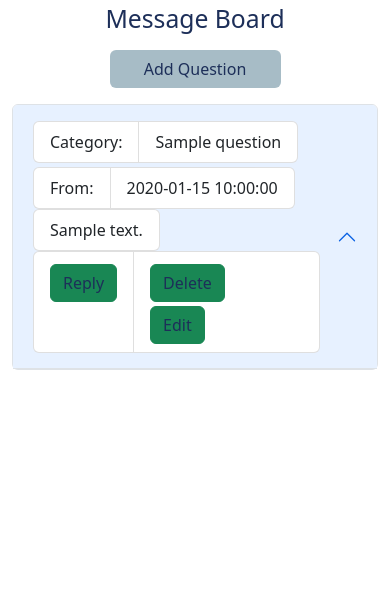
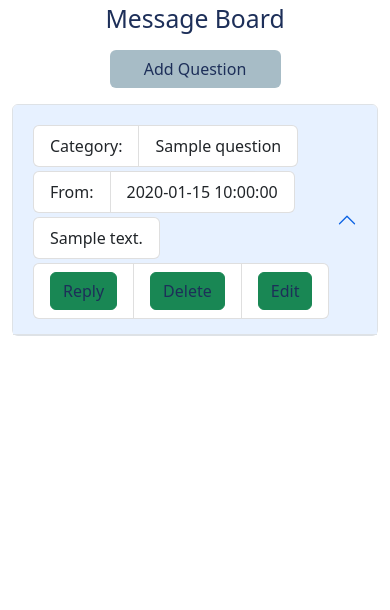
Before and after one commit to Ed-Whyatt/movie-lounge-ms-3, a Flask app: template movielounge/templates/message_board.html in a window 390 px wide. Shown: the part 67-677 px from the top of the page. Run offline with Flask 2, Linux system fonts and the light colour scheme; the template is opened without the code that fills it: most values are stand-ins (such as "Sample title", 1, 10 or a date in 2020).

Commit message:
Add boostrap col classes for small screen view

```diff
--- a/movielounge/templates/message_board.html
+++ b/movielounge/templates/message_board.html
@@ -14,6 +14,7 @@
 </div>
 
 <div class="row">
+    <!-- Messages questtions display for loop -->
     {% for question in questions %}
     <div class="col-12 col-md-10 offset-md-1">
 
@@ -27,9 +28,9 @@
 
                         <div class="row">
 
-                            <div class="col-12 col-xl-4">
+                            <div class="col-sm-12 col-md-6">
                                 <!-- Bootstrap list groupe for message details -->
-                                <ul class="list-group list-group-horizontal">
+                                <ul class="list-group list-group-horizontal mt-1">
                                     <li class="list-group-item">Category:</li>
                                     <li class="list-group-item"> {{ question.category_name }} </li>
 
@@ -41,9 +42,9 @@
                                 </ul>
                             </div>
 
-                            <div class="col-12 col-xl-4">
+                            <div class="col-sm-12 col-md-6">
                                 <!-- Bootstrap list groupe for message details -->
-                                <ul class="list-group list-group-horizontal">
+                                <ul class="list-group list-group-horizontal mt-1">
 
                                     <li class="list-group-item"> {{ question.question_description }}
                                     </li>
@@ -51,22 +52,23 @@
                                 </ul>
                             </div>
 
-                            <div class="col-12 col-xl-4">
+                            <div class="col-sm-12">
 
-                                <ul class="list-group list-group-horizontal">
+                                <ul class="list-group list-group-horizontal mt-1">
                                     <li class="list-group-item">
-                                        <a href="#" class="btn lounge-blue-text btn-success mt-1">Reply</a>
+                                        <a href="#" class="btn lounge-blue-text btn-success">Reply</a>
                                     </li>
                                     <li class="list-group-item">
-                                        <div class="row">
                                             <div class="col-sm-6">
-                                                <a href="#" class="btn lounge-blue-text btn-success mt-1">Delete</a>
-                                            </div>
-                                            <div class="col-sm-6">
-                                                <a href="#" class="btn lounge-blue-text btn-success mt-1">Edit</a>
-                                            </div>
+                                                <a href="#" class="btn lounge-blue-text btn-success">Delete</a>
                                             </div>
                                     </li>
+                                    <li class="list-group-item">
+                                        <div class="col-sm-6">
+                                            <a href="#" class="btn lounge-blue-text btn-success">Edit</a>
+                                        </div>
+                                    </li>
+
 
                                 </ul>
                             </div>
@@ -75,40 +77,61 @@
                     </button>
 
                 </div>
-
+                <!-- Booots strap accordian open body for message question answers -->
                 <div id="collapse{{ loop.index }}" class="accordion-collapse collapse" aria-labelledby="headingOne"
                     data-bs-parent="#accordionExample">
                     <div class="accordion-body">
 
                         <div class="row">
+                            <!-- for loop for message answers -->
                             {% for answer in answers %}
+                            <!-- If statment to check messages answer id is the same as the answers question id -->
                             {% if answer.question_id|lower == question._id|lower %}
 
-                            <div class="col-12 col-md-10 offset-md-2 mt-1">
+                            <div class="col-12">
+                                <!-- boostrap card for message answers -->
+                                <div class="card">
+                                    <div class="card-body mt-1">
                                         <!-- Bootstrap list groupe for reply message -->
-
-
-                                        <ul class="list-group list-group-horizontal ">
+                                        <div class="row">
+                                            <div class="col-sm-12 col-md-6">
+                                                <ul class="list-group list-group-horizontal">
                                                     <li class="list-group-item">From:</li>
                                                     <li class="list-group-item">{{ answer.created_by }}</li>
+                                                </ul>
+                                            </div>
+                                            <div class="col-sm-12 col-md-6">
+                                                <ul class="list-group list-group-horizontal mt-1">
+                                                    <li class="list-group-item">{{ answer.answer_message }}</li>
+                                                </ul>
+                                            </div>
+                                            <div class="col-sm-12">
+
+                                                <ul class="list-group list-group-horizontal mt-1">
                                                     <li class="list-group-item">
-                                                <a href="#" class="btn lounge-blue-text btn-success mt-1 float-end">Reply</a>
+                                                        <a href="#" class="btn lounge-blue-text btn-success">Reply</a>
                                                     </li>
                                                     <li class="list-group-item">
-                                                <li class="list-group-item">Message: </li>
-                                            <li class="list-group-item">{{ answer.answer_message }}</li>
+                                                            <div class="">
+                                                                <a href="#" class="btn lounge-blue-text btn-success">Delete</a>
+                                                            </div>
                                                     </li>
                                                     <li class="list-group-item">
-                                                <a href="#" class="btn lounge-blue-text btn-success mt-1">Delete</a>
-                                                <a href="#" class="btn lounge-blue-text btn-success mt-1">Edit</a>
+                                                        <div>
+                                                            <a href="#" class="btn lounge-blue-text btn-success">Edit</a>
+                                                        </div>
                                                     </li>
                                                 </ul>
                                             </div>
                                         </div>
-
-
+                                        <!-- List end -->
                                     </div>
+                                </div>
+                                <!-- card end -->
+                            </div>
+                            <!-- Id check if statment end -->
                             {% endif %}
+                            <!-- Answers forloop end -->
                             {% endfor %}
                             <div class="col-12 col-md-10 offset-md-2 mt-1">
                                 <ul class="list-group list-group-horizontal">
@@ -116,9 +139,7 @@
                                         <a href="#" class="btn lounge-blue-text btn-success mt-1">Reply</a>
                                     </li>
                             </div>
-
                         </div>
-
                     </div>
                 </div>
             </div>
@@ -126,6 +147,7 @@
         <!-- Accordian end -->
 
     </div>
+    <!-- Question for loop end -->
     {% endfor %}
 </div>
 
```
Lines whose indentation alone changed are shown as unchanged.
